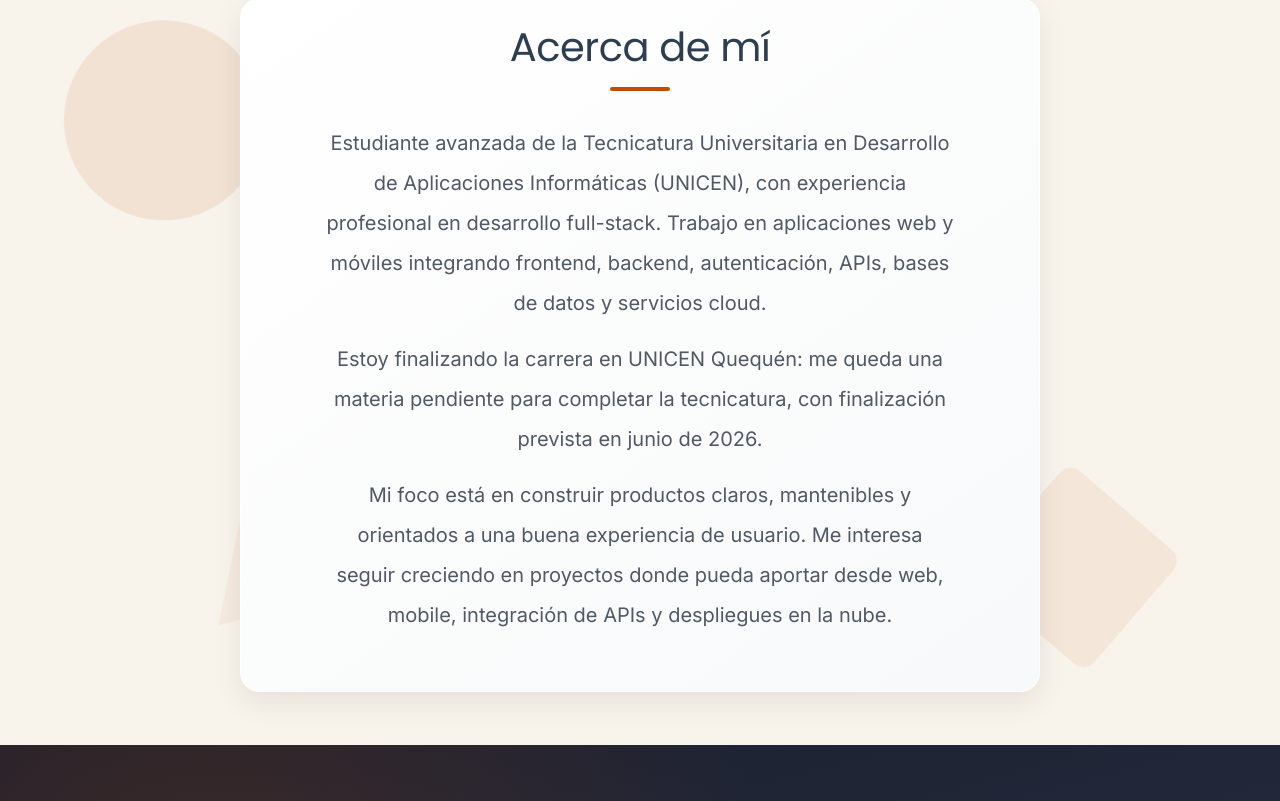
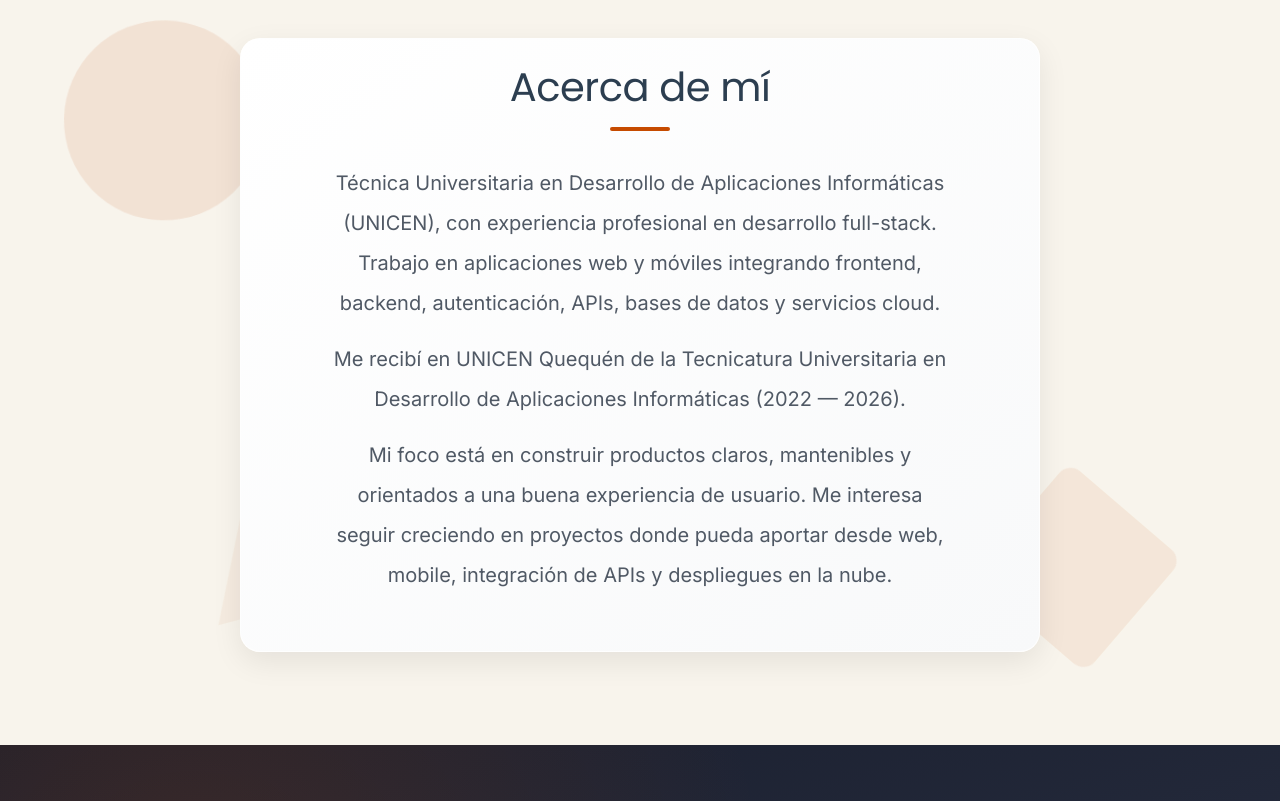
Before and after one commit to katia-otot/portafolio, an Angular app: page / in a window 1280 px wide. Shown: the part 879-1680 px from the top of the page. Built offline with nearby package versions, Linux system fonts and the light colour scheme.

Commit message:
Actualizar egreso en About y fondo claro en Habilidades
Co-authored-by: Cursor <cursoragent@cursor.com>

```diff
--- a/src/app/features/about/about.component.html
+++ b/src/app/features/about/about.component.html
@@ -7,11 +7,11 @@
     </div>
     <div class="about-content px-2 px-md-4">
       <p class="fs-6 fs-md-5 lh-lg mb-3">
-        Estudiante avanzada de la Tecnicatura Universitaria en Desarrollo de Aplicaciones Informáticas (UNICEN), con experiencia profesional en desarrollo full-stack. Trabajo en aplicaciones web y móviles integrando frontend, backend, autenticación, APIs, bases de datos y servicios cloud.
+        Técnica Universitaria en Desarrollo de Aplicaciones Informáticas (UNICEN), con experiencia profesional en desarrollo full-stack. Trabajo en aplicaciones web y móviles integrando frontend, backend, autenticación, APIs, bases de datos y servicios cloud.
       </p>
 
       <p class="fs-6 fs-md-5 lh-lg mb-3">
-        Estoy finalizando la carrera en UNICEN Quequén: me queda una materia pendiente para completar la tecnicatura, con finalización prevista en junio de 2026.
+        Me recibí en UNICEN Quequén de la Tecnicatura Universitaria en Desarrollo de Aplicaciones Informáticas (2022 — 2026).
       </p>
 
       <p class="fs-6 fs-md-5 lh-lg">
--- a/src/app/features/skills/skills.component.css
+++ b/src/app/features/skills/skills.component.css
@@ -1,12 +1,7 @@
 .skills-root {
   min-height: 100vh;
   padding: 4.5rem 1rem 3rem;
-  background: linear-gradient(
-    180deg,
-    var(--color-surface-warm-top) 0%,
-    var(--color-surface-warm) 40%,
-    var(--color-surface-warm-bottom) 100%
-  );
+  background-color: var(--color-surface-warm);
   position: relative;
   overflow: hidden;
 }
```
